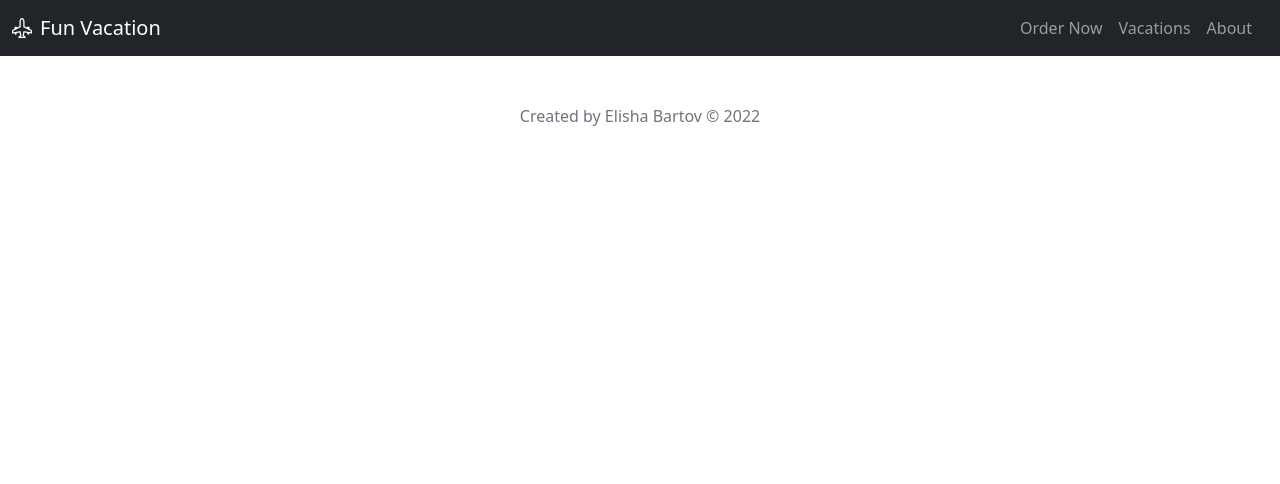
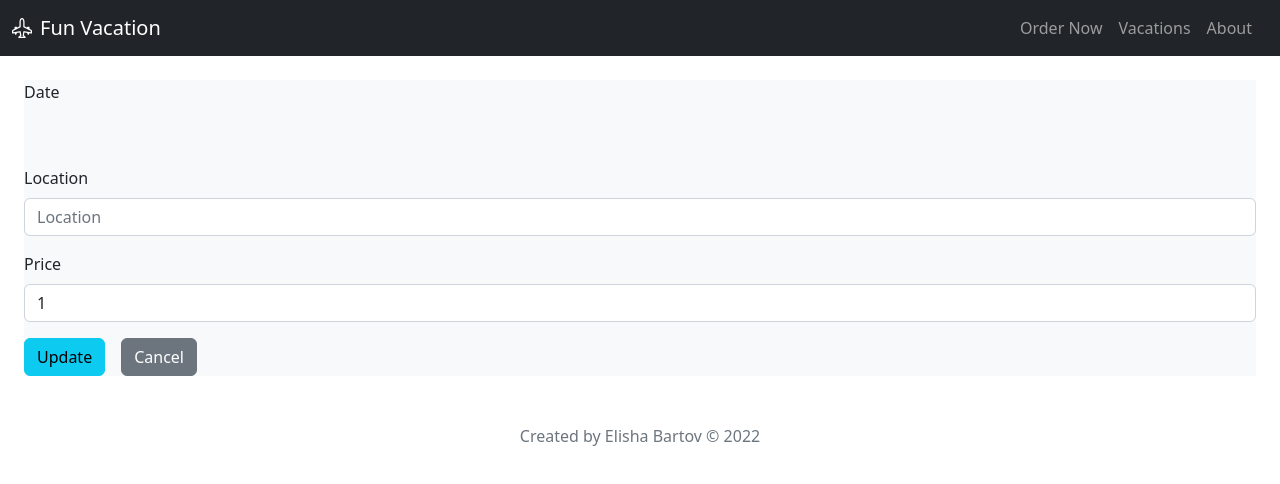
Before and after one commit to BartovElisha/react-app-fun-vacation, a React (Create React App) app: page /edit/1 in a window 1280 px wide. Shown: the top 484 px of the page. Built offline with nearby package versions, Linux system fonts and the light colour scheme; no server answers.

Commit message:
Added Edit function. Not work database updating !!

```diff
--- a/src/App.tsx
+++ b/src/App.tsx
@@ -4,6 +4,7 @@ import './App.css';
 import Footer from './components/Footer';
 import Navbar from './components/Navbar';
 import About from './pages/About/About';
+import Edit from './pages/Edit/Edit';
 import Home from './pages/Home/Home';
 import Orders from './pages/Orders/Orders';
 import Vacations from './pages/Vacations/Vacations';
@@ -31,6 +32,10 @@ function App() {
                     path="/about"
                     element={<About />}
                 />
+                <Route
+                    path="/edit/:id"  // Dinamic Path
+                    element={<Edit />}
+                />
             </Routes>
 
             <Footer />
--- /dev/null
+++ b/src/pages/Edit/Edit.tsx
@@ -0,0 +1,124 @@
+import Joi from "joi";
+import { useEffect, useState } from "react";
+import { Link, useNavigate, useParams } from "react-router-dom";
+
+function Edit() {
+
+    // States and Hooks
+    const navigate = useNavigate();  // Custom Hook "useNavigate"
+    const { id } = useParams();  // Custom Hook "useParams"
+    const [date, setDate] = useState<string>('');
+    const [location, setLocation] = useState<string>('');
+    const [price, setPrice] = useState<number>(1);
+    const [error, setError] = useState<string>('');
+
+    // Hoock runs only one time after loadin page
+    useEffect(() => {
+        fetch(`http://localhost:3000/vacations/${id}`)
+            .then(res => res.json())
+            .then(json => {
+                if (json.ok === false) {
+                    setError('error get the data');
+                    return;
+                }
+
+                setDate(json.date);
+                setLocation(json.location);
+                setPrice(json.price);
+            })
+    }, []);
+
+    function handleClick() {
+        const schema = Joi.object().keys({
+            // date: Joi.string().required().min(3),
+            location: Joi.string().required().min(3),
+            price: Joi.number().required().min(1)
+        });
+
+        const { error } = schema.validate({
+            // date,
+            location,
+            price
+        });
+
+        if (error) {
+            setError(error.message);
+            return;
+        }
+
+        setError('');
+        navigate('/vacations');
+    }
+
+    return (
+        <>
+            <div className="bg-light m-4">
+                <div className="mb-3">
+                    <label
+                        htmlFor="date"
+                        className="form-label">
+                        Date
+                    </label>
+                    <input
+                        type="text"
+                        readOnly={true}
+                        className="form-control-plaintext"
+                        id="date"
+                        value={`${date}`}
+                    />
+                </div>
+
+                <div className="mb-3">
+                    <label
+                        className="form-label">
+                        Location
+                    </label>
+                    <input
+                        value={location}
+                        onChange={(e) => setLocation(e.target.value)}
+                        className="form-control me-3"
+                        type="text"
+                        placeholder="Location"
+                    />
+                </div>
+
+                <div className="mb-3">
+                    <label
+                        className="form-label">
+                        Price
+                    </label>
+                    <input
+                        value={price}
+                        onChange={(e) => setPrice(+e.target.value)}
+                        className="form-control me-3"
+                        type="number"
+                        placeholder="Price"
+                    />
+                </div>
+
+                <button
+                    onClick={handleClick}
+                    className="btn btn-info me-3"
+                >
+                    Update
+                </button>
+                {/* Cancel Go Back to vacations page */}
+                <Link
+                    to="/vacations"
+                    className="btn btn-secondary"
+                >
+                    Cancel
+                </Link>
+            </div>
+
+            {
+                error &&
+                <div className="text-danger">
+                    {error}
+                </div>
+            }
+        </>
+    );
+}
+
+export default Edit;
--- a/src/pages/Vacations/Vacations.tsx
+++ b/src/pages/Vacations/Vacations.tsx
@@ -1,4 +1,5 @@
 import { useEffect, useState } from "react";
+import { Link } from "react-router-dom";
 import Title from "../../components/Title";
 import { priceFormat } from "../../utils/utils";
 import AddForm from "./AddForm";
@@ -78,15 +79,18 @@ function Vacations() {
                                 <td>{vacation.date}</td>
                                 <td>{vacation.location}</td>
                                 <td>{priceFormat(vacation.price)}</td>
-                                <td>
+                                <td className="d-flex">
+                                    <Link
+                                        to={`/edit/${vacation._id}`}
+                                        className="btn btn-default"
+                                    >
+                                        <i className="bi-pen"></i>
+                                    </Link>
                                     <button
                                         className="btn btn-default"
                                         onClick={() => delVacation(vacation)}
                                     >
-                                        <i
-                                            className="bi-trash"
-                                        >
-                                        </i>
+                                        <i className="bi-trash"></i>
                                     </button>
                                 </td>
                             </tr>
```
Also changed, not shown: 1 other file (tests, documents, lock files or other folders).
